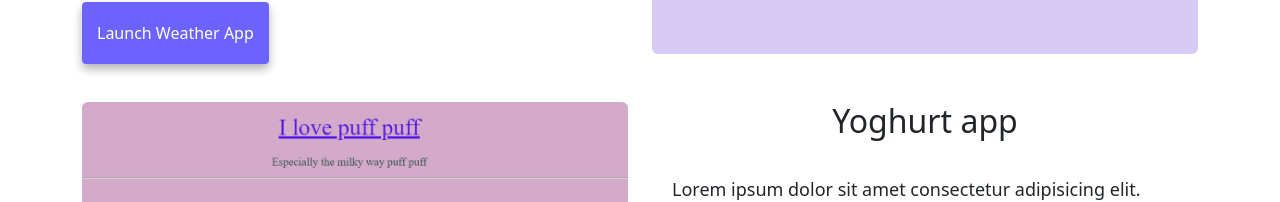
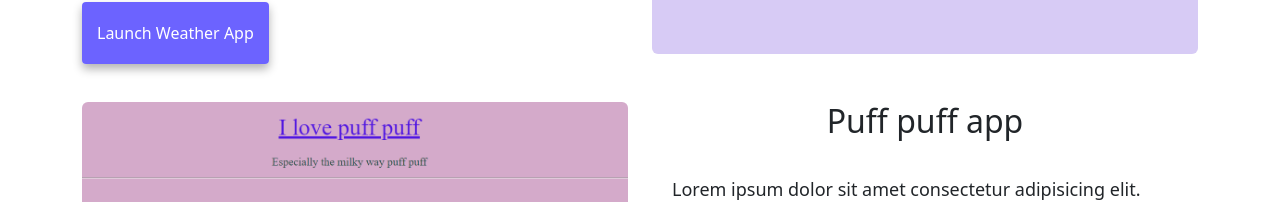
Before and after one commit to Cuwein/identity, a plain HTML site: page index.html in a window 1280 px wide. Shown: the part 1284-1486 px from the top of the page. Drawn offline with nearby package versions, Linux system fonts and the light colour scheme.

Commit message:
Update index.html

```diff
--- a/index.html
+++ b/index.html
@@ -105,7 +105,7 @@
           />
         </div>
         <div class="col-md-6">
-          <h2 class="mb-3">Yoghurt app</h2>
+          <h2 class="mb-3">Puff puff app</h2>
           <p>
             Lorem ipsum dolor sit amet consectetur adipisicing elit. Perferendis
             quia, dignissimos nam ratione veniam quibusdam porro omnis quam vel
```
